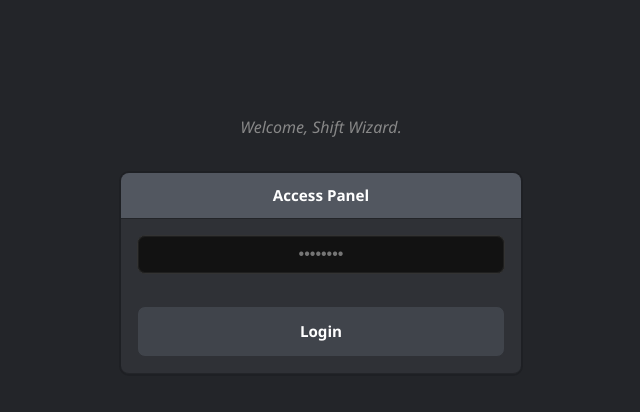
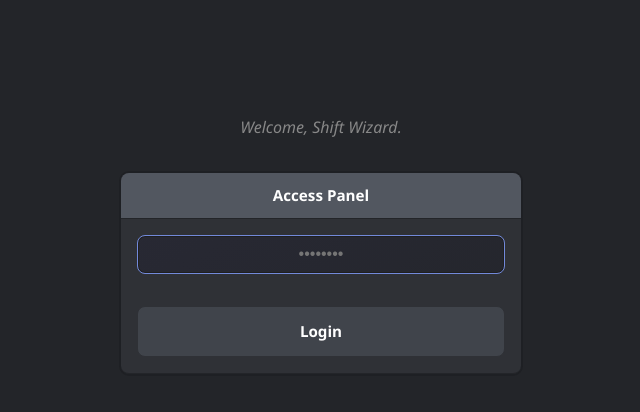
Before and after one commit to sk3tch4d/Anikto-Opsis, a Flask app: page /1902 in a window 1280 px wide. Shown: the top 412 px of the page, without its empty margins (319-959 px from the left). Run offline with Flask 3, Linux system fonts and the light colour scheme.

Commit message:
Update disc_inputs.css
Update input.full-witdh

```diff
--- a/static/css/disc/disc_inputs.css
+++ b/static/css/disc/disc_inputs.css
@@ -3,9 +3,11 @@ input.full-width {
   max-width: 100%;
   padding: 0.6rem 1rem;
   font-size: 1rem;
-  color: #fff;
-  background-color: #121212;
-  border: 1px solid #333;
+  color: #aaa;
+  background: linear-gradient(-30deg, #232529, #2b2b3b, #232529);
+  background-size: 600% 600%;
+  animation: gradientShift 20s ease infinite;
+  border: 1px solid #7289da;
   border-radius: 8px;
   box-shadow: inset 0 0 0 1px #1f1f1f;
   outline: none;
```
